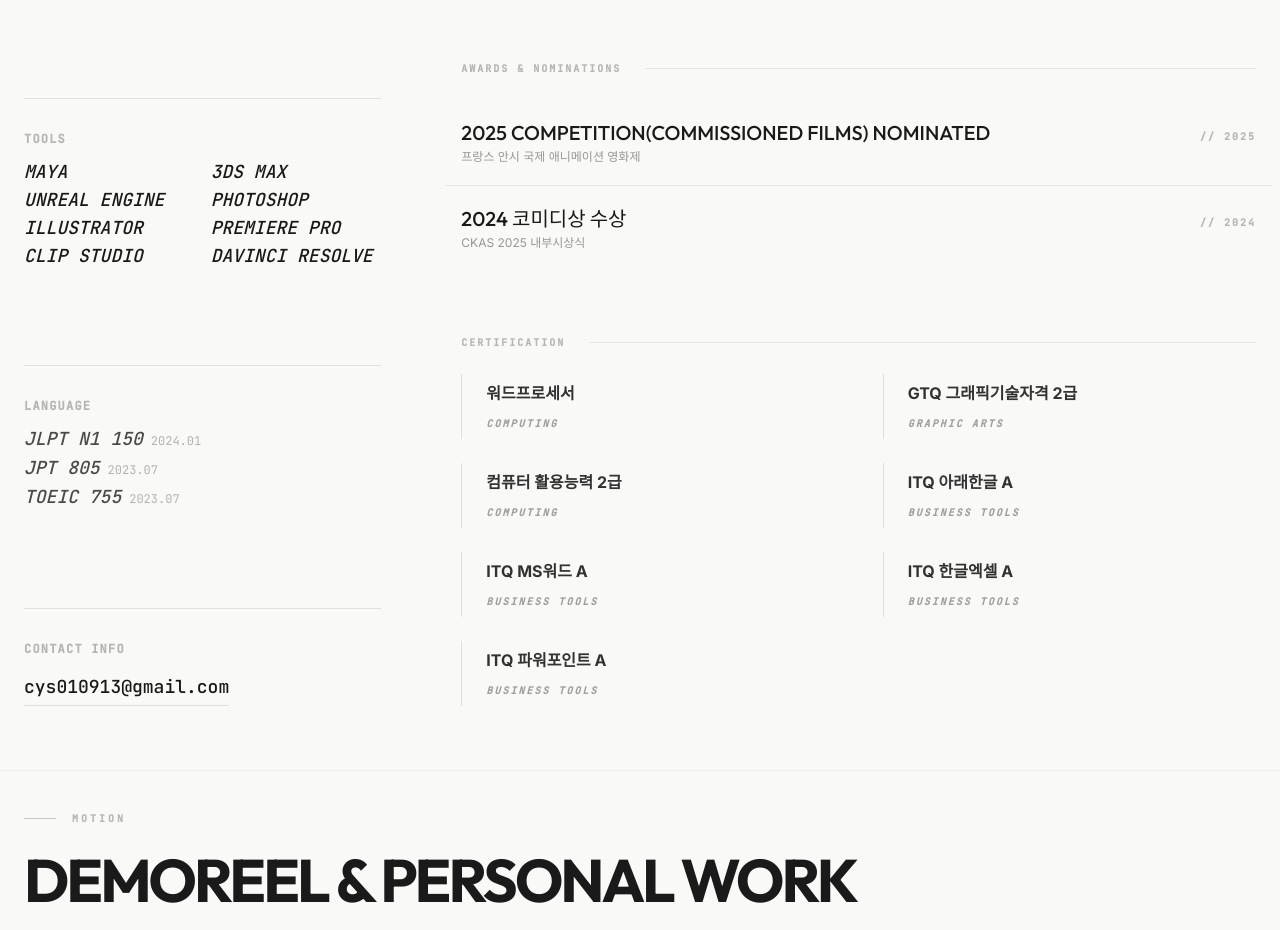
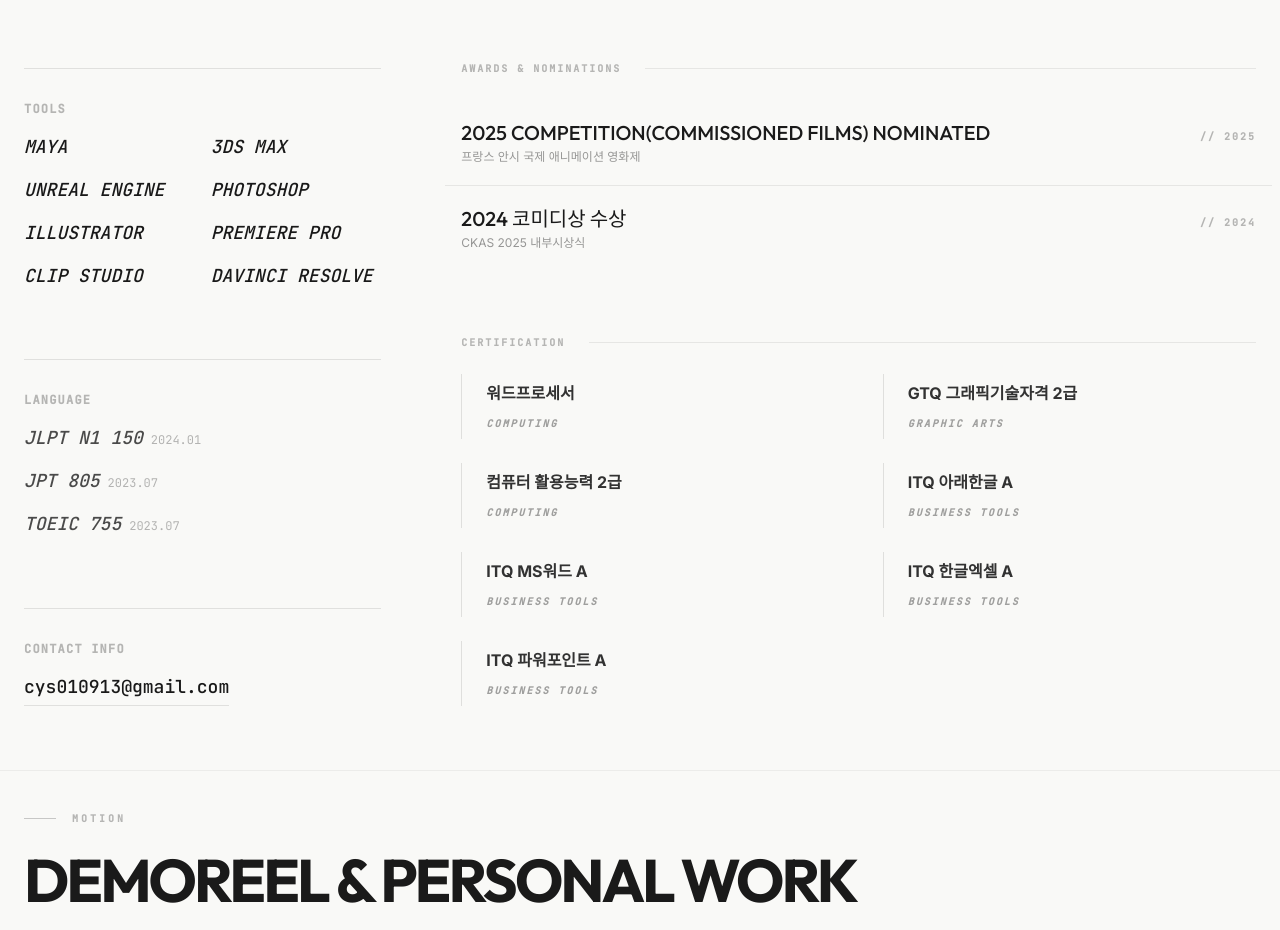
Before and after one commit to cys010913/Portfolio_ChoiYeonsik, a React (Vite) app: page / in a window 1280 px wide. Shown: the part 2423-3353 px from the top of the page. Built offline with nearby package versions, Linux system fonts and the light colour scheme.

Commit message:
style(profile): adjust spacing and line height for tools list
Improve readability by standardizing vertical spacing
and line-height for the tools and language sections.

```diff
--- a/src/components/Profile.tsx
+++ b/src/components/Profile.tsx
@@ -56,7 +56,7 @@ export const Profile: React.FC = () => {
               <div className="grid grid-cols-1 sm:grid-cols-2 lg:contents gap-x-8 gap-y-8 pt-8 lg:pt-0 border-t border-black/10 lg:border-t-0">
                 <div className="space-y-3 lg:space-y-4 lg:border-t lg:border-black/10 lg:pt-8 lg:w-full">
                   <p className="text-[10px] sm:text-xs uppercase tracking-widest font-bold opacity-30 font-mono">tools</p>
-                  <ul className="text-sm sm:text-base lg:text-lg font-medium text-black/90 font-mono grid grid-cols-2 gap-y-[10px] gap-x-4 uppercase italic leading-none">
+                  <ul className="text-sm sm:text-base lg:text-lg font-medium text-black/90 font-mono grid grid-cols-2 gap-y-3 lg:gap-y-4 gap-x-4 uppercase italic leading-normal">
                     <li>maya</li>
                     <li>3ds max</li>
                     <li>unreal engine</li>
@@ -69,7 +69,7 @@ export const Profile: React.FC = () => {
                 </div>
                 <div className="space-y-3 lg:space-y-4 lg:border-t lg:border-black/10 lg:pt-8 lg:w-full">
                   <p className="text-[10px] sm:text-xs uppercase tracking-widest font-bold opacity-30 font-mono">language</p>
-                  <ul className="text-sm sm:text-base lg:text-lg font-medium text-black/70 font-mono italic space-y-[10px] leading-none">
+                  <ul className="text-sm sm:text-base lg:text-lg font-medium text-black/70 font-mono italic space-y-3 lg:space-y-4 leading-normal">
                     <li className="flex justify-between items-baseline sm:block">
                       <span>JLPT N1 150</span>
                       <span className="not-italic font-normal opacity-40 text-[10px] sm:text-xs ml-2">2024.01</span>
```
